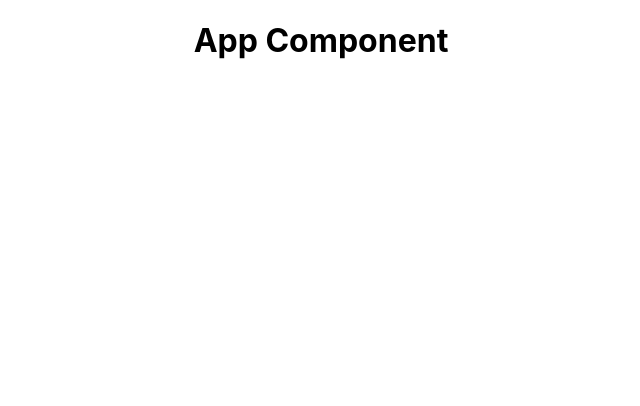
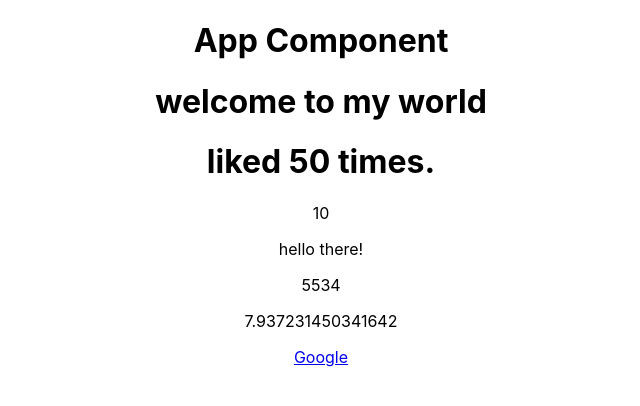
Before and after one commit to burakkuru5534/react-practices, a React (Create React App) app in the folder dojo-blog/: page / in a window 1280 px wide. Shown: the top 406 px of the page, without its empty margins (319-959 px from the left). Built offline with nearby package versions, Linux system fonts and the light colour scheme.

Commit message:
lesson2. const and usage

```diff
--- a/dojo-blog/src/App.js
+++ b/dojo-blog/src/App.js
@@ -1,10 +1,21 @@
 import './App.css';
 
 function App() {
+
+  const title = 'welcome to my world';
+  const likes = 50;
+  const link = 'http://www.google.com';
   return (
     <div className="App">
       <div className="content">
         <h1>App Component</h1>
+        <h1>{ title }</h1>
+        <h1>liked { likes } times.</h1>
+        <p>{ 10 }</p>
+        <p>{ "hello there!" }</p>
+        <p>{ [55,34] }</p>
+        <p>{ Math.random() * 10 }</p>
+        <a href={ link }>Google</a>
       </div>
 
     </div>
```
